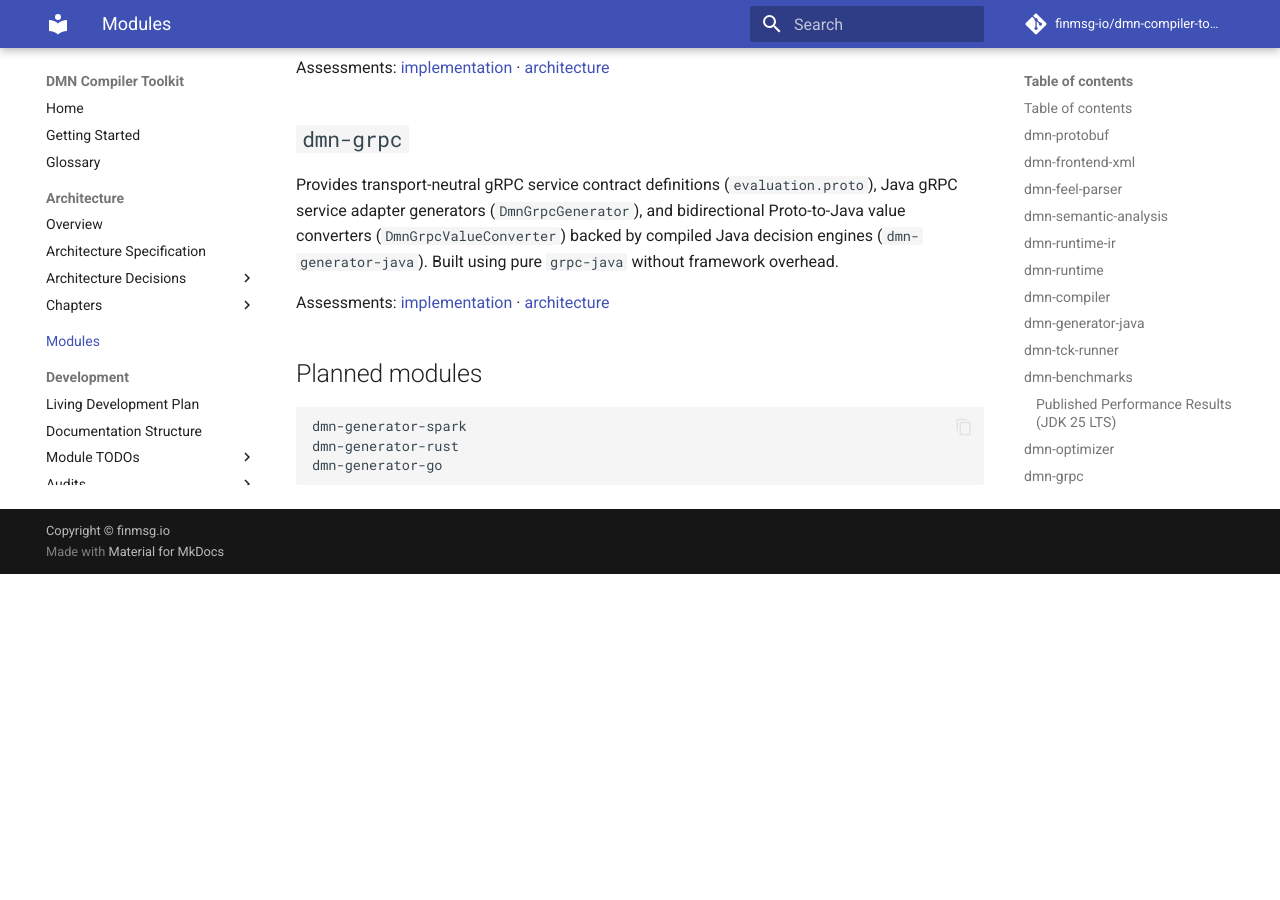
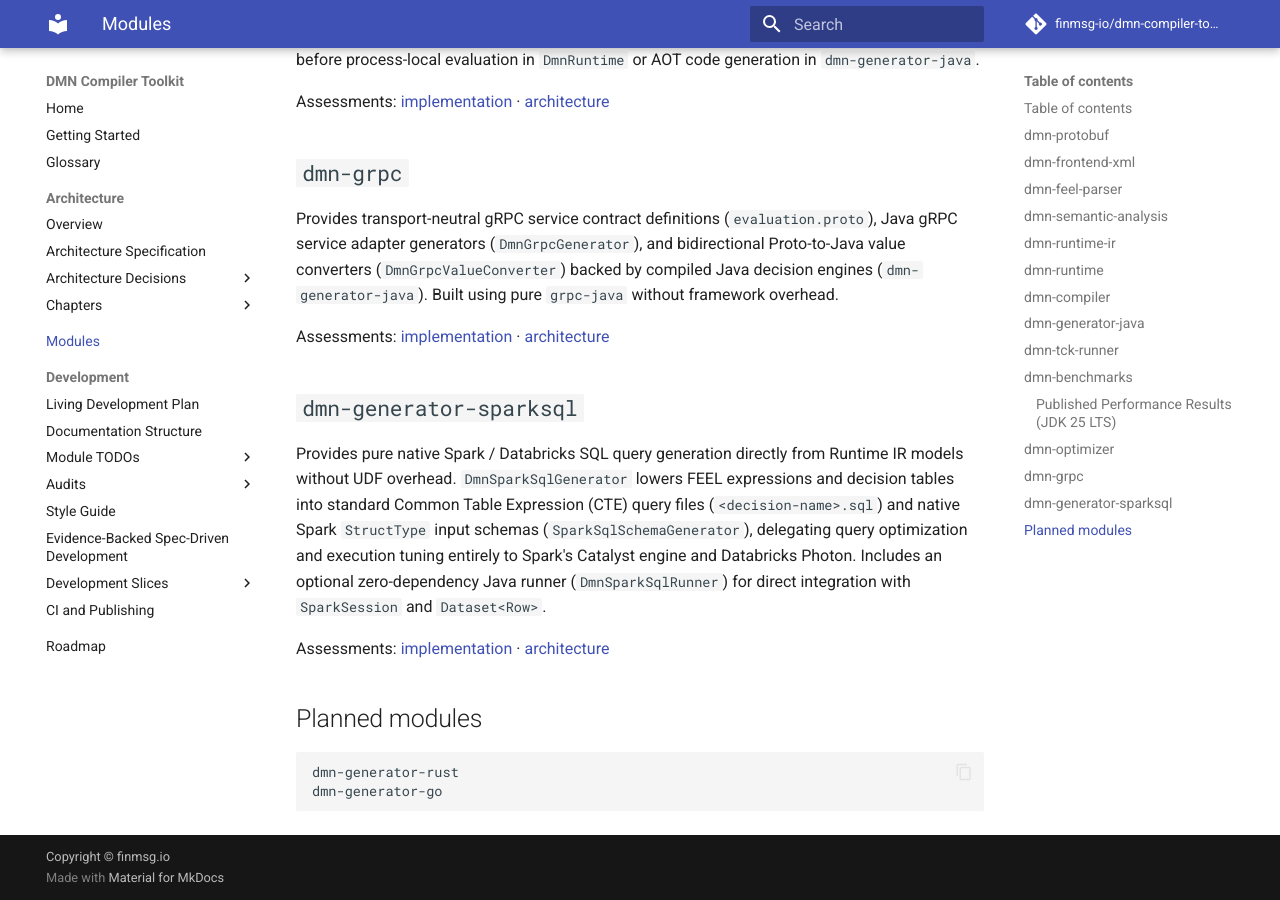
Before and after one commit to finmsg-io/dmn-compiler-toolkit, an MkDocs documentation site: the page built from docs/modules.md, in a window 1280 px wide and 900 px high, scrolled down 5556 px. Built offline with MkDocs 1.6.1 and Material for MkDocs 9.7.7, drawn with Linux system fonts in a browser that asks for light colours; comment, search, counter and statistics services are not loaded; before the commit the page ends 6130 px from its top, so only the background shows below that; some of the changed text lies outside the part shown.

Commit message:
docs: add missing architecture and implementation assessments for sparksql generator

````diff
--- a/docs/modules.md
+++ b/docs/modules.md
@@ -15,7 +15,8 @@
 - [dmn-benchmarks](#contents-section-10)
 - [dmn-optimizer](#contents-section-11)
 - [dmn-grpc](#contents-section-12)
-- [Planned modules](#contents-section-13)
+- [dmn-generator-sparksql](#contents-section-13)
+- [Planned modules](#contents-section-14)
 <!-- generated-toc:end -->
 
 
@@ -216,10 +217,17 @@ Assessments: [implementation](audits/assessment-implementation-dmn-grpc.md) ·
 [architecture](audits/assessment-architecture-dmn-grpc.md)
 
 <a id="contents-section-13"></a>
+## `dmn-generator-sparksql`
+
+Provides pure native Spark / Databricks SQL query generation directly from Runtime IR models without UDF overhead. `DmnSparkSqlGenerator` lowers FEEL expressions and decision tables into standard Common Table Expression (CTE) query files (`<decision-name>.sql`) and native Spark `StructType` input schemas (`SparkSqlSchemaGenerator`), delegating query optimization and execution tuning entirely to Spark's Catalyst engine and Databricks Photon. Includes an optional zero-dependency Java runner (`DmnSparkSqlRunner`) for direct integration with `SparkSession` and `Dataset<Row>`.
+
+Assessments: [implementation](audits/assessment-implementation-dmn-generator-sparksql.md) ·
+[architecture](audits/assessment-architecture-dmn-generator-sparksql.md)
+
+<a id="contents-section-14"></a>
 ## Planned modules
 
 ```text
-dmn-generator-spark
 dmn-generator-rust
 dmn-generator-go
 ```
--- a/mkdocs.yml
+++ b/mkdocs.yml
@@ -100,6 +100,13 @@ nav:
           - Runtime IR Assessment: audits/assessment-implementation-dmn-runtime-ir.md
           - Runtime Assessment: audits/assessment-implementation-dmn-runtime.md
           - Compiler Assessment: audits/assessment-implementation-dmn-compiler.md
+          - Java Generator Assessment: audits/assessment-implementation-dmn-generator-java.md
+          - TCK Runner Assessment: audits/assessment-implementation-dmn-tck-runner.md
+          - Benchmarks Assessment: audits/assessment-implementation-dmn-benchmarks.md
+          - Optimizer Assessment: audits/assessment-implementation-dmn-optimizer.md
+          - Data Quality Corpus Assessment: audits/assessment-implementation-data-quality-corpus.md
+          - gRPC Assessment: audits/assessment-implementation-dmn-grpc.md
+          - SparkSQL Assessment: audits/assessment-implementation-dmn-generator-sparksql.md
           - Module Architecture Assessment: audits/assessment-module-architecture.md
           - Architecture by Module:
               - Protobuf: audits/assessment-architecture-dmn-protobuf.md
@@ -109,6 +116,13 @@ nav:
               - Runtime IR: audits/assessment-architecture-dmn-runtime-ir.md
               - Runtime: audits/assessment-architecture-dmn-runtime.md
               - Compiler: audits/assessment-architecture-dmn-compiler.md
+              - Java Generator: audits/assessment-architecture-dmn-generator-java.md
+              - TCK Runner: audits/assessment-architecture-dmn-tck-runner.md
+              - Benchmarks: audits/assessment-architecture-dmn-benchmarks.md
+              - Optimizer: audits/assessment-architecture-dmn-optimizer.md
+              - Data Quality Corpus: audits/assessment-architecture-data-quality-corpus.md
+              - gRPC: audits/assessment-architecture-dmn-grpc.md
+              - SparkSQL Generator: audits/assessment-architecture-dmn-generator-sparksql.md
       - Style Guide: dev/style.md
       - Evidence-Backed Spec-Driven Development: dev/evidence-backed-spec-driven-development.md
       - Development Slices:
````
Also changed, not shown: docs/audits/assessment-architecture-dmn-generator-sparksql.md (added, +39 -0 lines), docs/audits/assessment-implementation-dmn-generator-sparksql.md (added, +31 -0 lines), docs/audits/index.md (+2 -0 lines).
